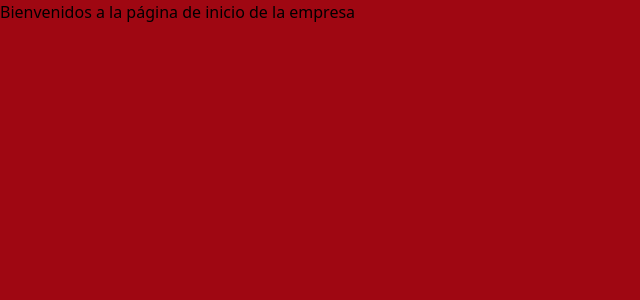
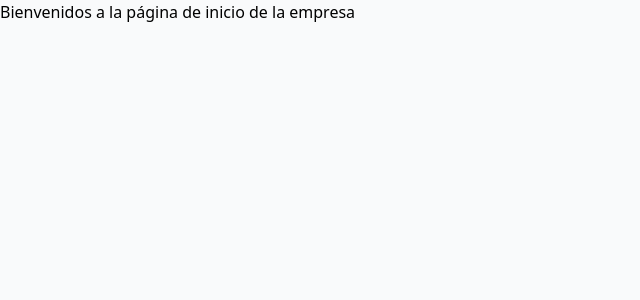
Before and after one commit to Eridux/Proyecto-1_Django, a Django app: page / in a window 1280 px wide. Shown: the top 300 px of the page, without its empty margins (0-640 px from the left). Run offline with Django 5.2, Linux system fonts and the light colour scheme; style sheets or scripts are compiled from the project's sources; some libraries are stand-ins or nearby versions.

Commit message:
Cuarto commit - Eridux - Tailwind 4 instalado y configurado

```diff
--- a/templates/base.html
+++ b/templates/base.html
@@ -13,7 +13,7 @@
     </title>
     {% tailwind_css %}
 </head>
-<body class="bg-red-800 h-screen">
+<body class="bg-gray-50">
 
     {% block contenido %}
 
```
